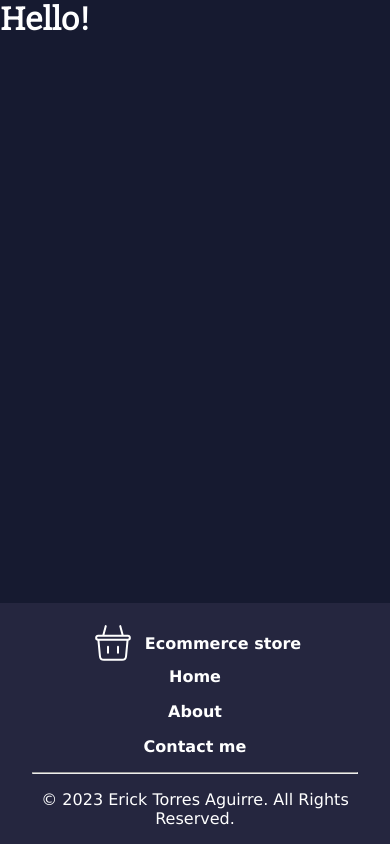
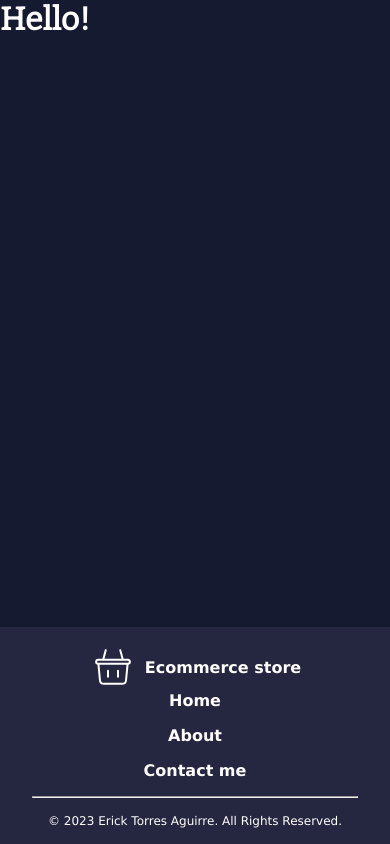
Before and after one commit to Eckry/store-app, a React (Vite) app: page /store-app/about in a window 390 px wide. Built offline with nearby package versions, Linux system fonts and the light colour scheme.

Commit message:
add media query to prevent footer overflow page buttons

```diff
--- a/src/components/styles/Footer.css
+++ b/src/components/styles/Footer.css
@@ -59,3 +59,9 @@
     text-align: center;
   }
 }
+
+@media(max-width: 500px){
+  .footer-copyright {
+    font-size: 12px;
+  }
+}
```
